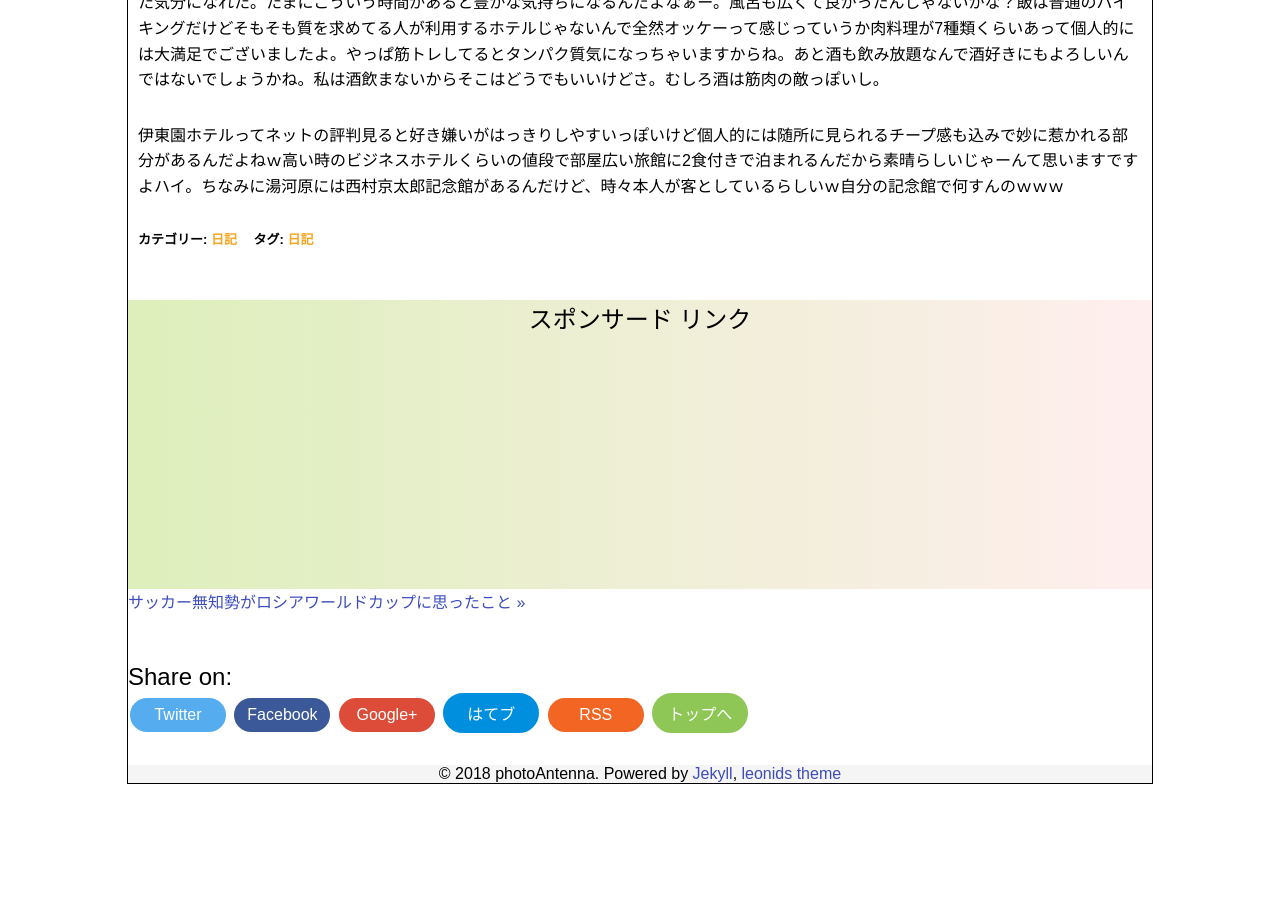
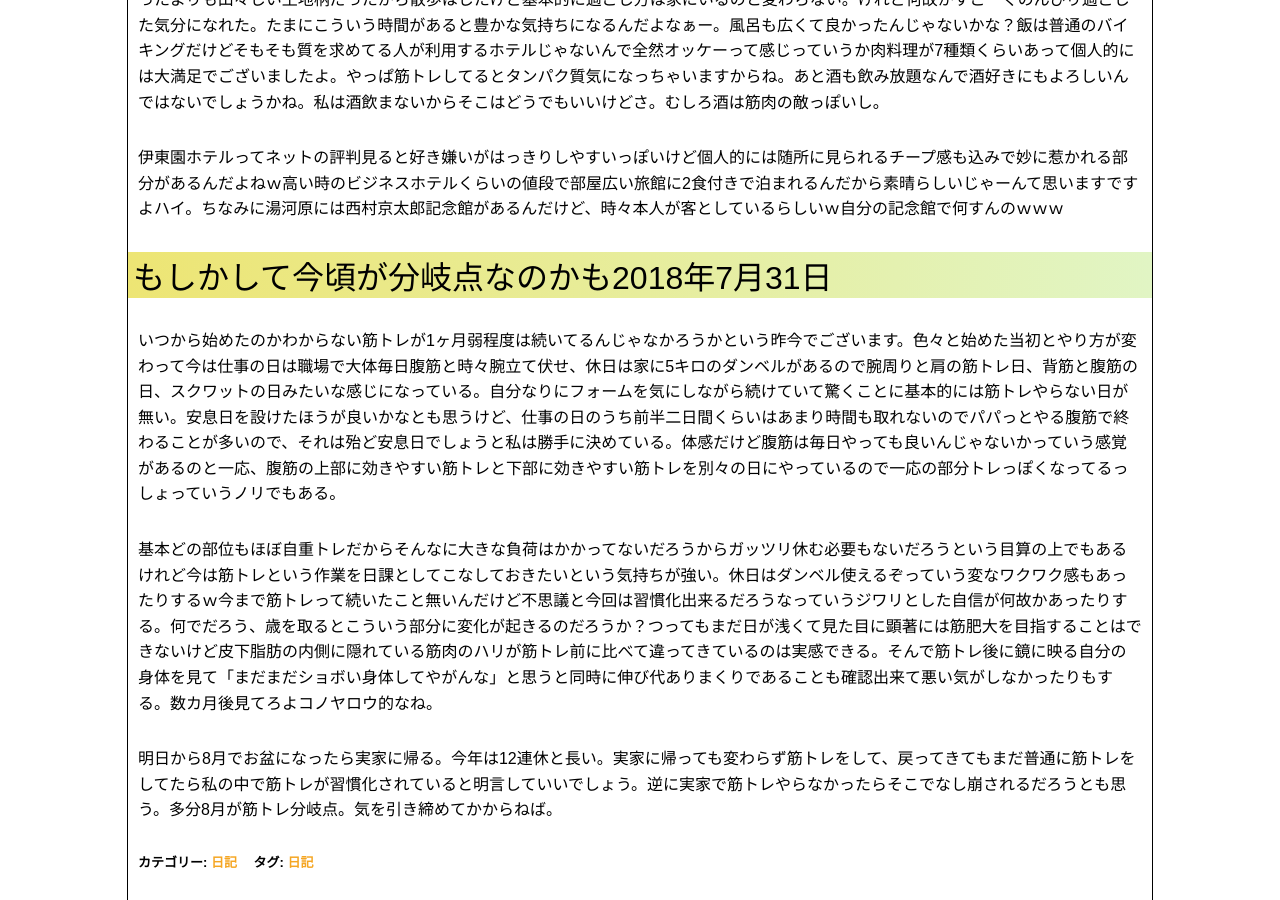
Before and after one commit to photoantenna/photoantenna.github.io, a Jekyll site: the page built from _posts/2018-07-10-diary.md, in a window 1280 px wide and 900 px high, scrolled down 2895 px. Built offline with Jekyll 4.4.1, drawn with Linux system fonts in a browser that asks for light colours; before the commit the page ends 3687 px from its top, so only the background shows below that; some of the changed text lies outside the part shown.

Commit message:
日記更新

```diff
--- a/_posts/2018-07-10-diary.md
+++ b/_posts/2018-07-10-diary.md
@@ -2,12 +2,12 @@
 layout: post
 title: "野菜が元気で人間がバテ気味な頃の日記"
 permalink: diary10
-excerpt: "updated2018-07-24,日常のことや出来事に対する自分の反応を文章化していこうのコーナーです。特にテーマも設けずにつらつらと書いていくとっても楽しいコーナーです。見る人にとって楽しいコーナーかどうかは定かではありませんよー"
+excerpt: "updated2018-07-31,日常のことや出来事に対する自分の反応を文章化していこうのコーナーです。特にテーマも設けずにつらつらと書いていくとっても楽しいコーナーです。見る人にとって楽しいコーナーかどうかは定かではありませんよー"
 categories: "日記"
 tags: "日記"
-keywords: "シェービングジェル, 万能洗剤, 重曹, 貿易戦争, 伊東園ホテル"
+keywords: "シェービングジェル, 万能洗剤, 重曹, 貿易戦争, 伊東園ホテル, 習慣"
 mokuji: true
-update: 2018-07-24
+update: 2018-07-31
 image:
   feature: diary.jpg
 ---
@@ -41,3 +41,11 @@ image:
 で、湯河原で何したかっていうと特に何もしないわけだよね。ただのんびりしてグイグイ飯を食うために行っただけなのでね。海近いし思ったよりも山々しい土地柄だったから散歩はしたけど基本的に過ごし方は家にいるのと変わらない。けれど何故かすごーくのんびり過ごした気分になれた。たまにこういう時間があると豊かな気持ちになるんだよなぁー。風呂も広くて良かったんじゃないかな？飯は普通のバイキングだけどそもそも質を求めてる人が利用するホテルじゃないんで全然オッケーって感じっていうか肉料理が7種類くらいあって個人的には大満足でございましたよ。やっぱ筋トレしてるとタンパク質気になっちゃいますからね。あと酒も飲み放題なんで酒好きにもよろしいんではないでしょうかね。私は酒飲まないからそこはどうでもいいけどさ。むしろ酒は筋肉の敵っぽいし。
 
 伊東園ホテルってネットの評判見ると好き嫌いがはっきりしやすいっぽいけど個人的には随所に見られるチープ感も込みで妙に惹かれる部分があるんだよねｗ高い時のビジネスホテルくらいの値段で部屋広い旅館に2食付きで泊まれるんだから素晴らしいじゃーんて思いますですよハイ。ちなみに湯河原には西村京太郎記念館があるんだけど、時々本人が客としているらしいｗ自分の記念館で何すんのｗｗｗ
+
+### もしかして今頃が分岐点なのかも2018年7月31日
+
+いつから始めたのかわからない筋トレが1ヶ月弱程度は続いてるんじゃなかろうかという昨今でございます。色々と始めた当初とやり方が変わって今は仕事の日は職場で大体毎日腹筋と時々腕立て伏せ、休日は家に5キロのダンベルがあるので腕周りと肩の筋トレ日、背筋と腹筋の日、スクワットの日みたいな感じになっている。自分なりにフォームを気にしながら続けていて驚くことに基本的には筋トレやらない日が無い。安息日を設けたほうが良いかなとも思うけど、仕事の日のうち前半二日間くらいはあまり時間も取れないのでパパっとやる腹筋で終わることが多いので、それは殆ど安息日でしょうと私は勝手に決めている。体感だけど腹筋は毎日やっても良いんじゃないかっていう感覚があるのと一応、腹筋の上部に効きやすい筋トレと下部に効きやすい筋トレを別々の日にやっているので一応の部分トレっぽくなってるっしょっていうノリでもある。
+
+基本どの部位もほぼ自重トレだからそんなに大きな負荷はかかってないだろうからガッツリ休む必要もないだろうという目算の上でもあるけれど今は筋トレという作業を日課としてこなしておきたいという気持ちが強い。休日はダンベル使えるぞっていう変なワクワク感もあったりするｗ今まで筋トレって続いたこと無いんだけど不思議と今回は習慣化出来るだろうなっていうジワリとした自信が何故かあったりする。何でだろう、歳を取るとこういう部分に変化が起きるのだろうか？つってもまだ日が浅くて見た目に顕著には筋肥大を目指することはできないけど皮下脂肪の内側に隠れている筋肉のハリが筋トレ前に比べて違ってきているのは実感できる。そんで筋トレ後に鏡に映る自分の身体を見て「まだまだショボい身体してやがんな」と思うと同時に伸び代ありまくりであることも確認出来て悪い気がしなかったりもする。数カ月後見てろよコノヤロウ的なね。
+
+明日から8月でお盆になったら実家に帰る。今年は12連休と長い。実家に帰っても変わらず筋トレをして、戻ってきてもまだ普通に筋トレをしてたら私の中で筋トレが習慣化されていると明言していいでしょう。逆に実家で筋トレやらなかったらそこでなし崩されるだろうとも思う。多分8月が筋トレ分岐点。気を引き締めてかからねば。
```
